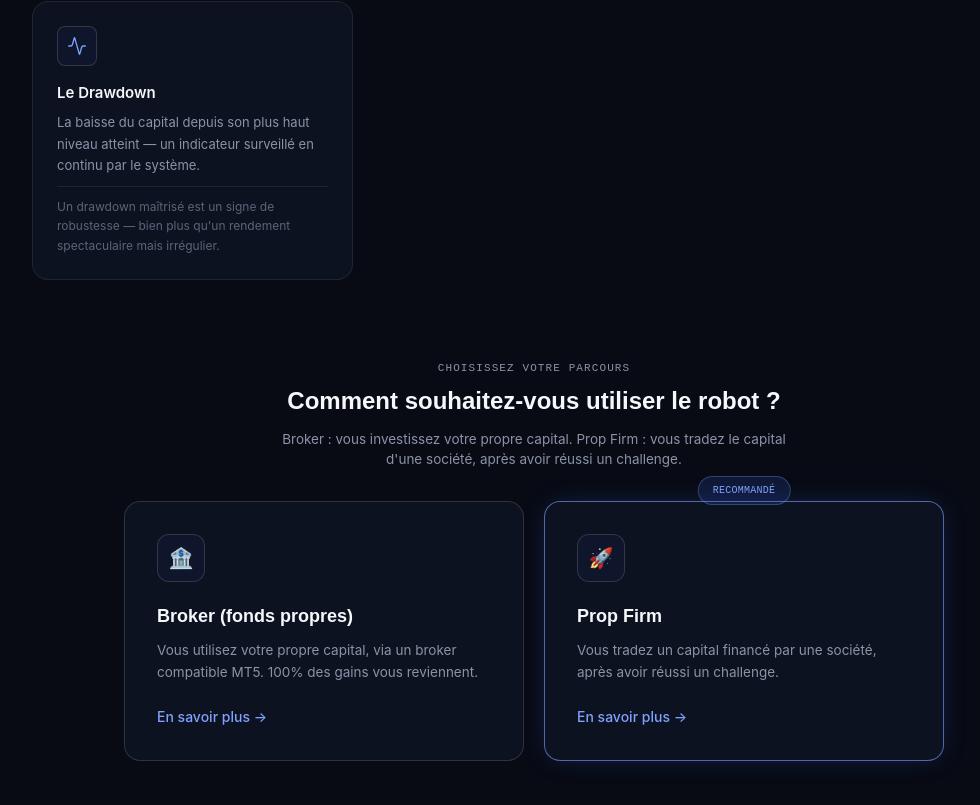
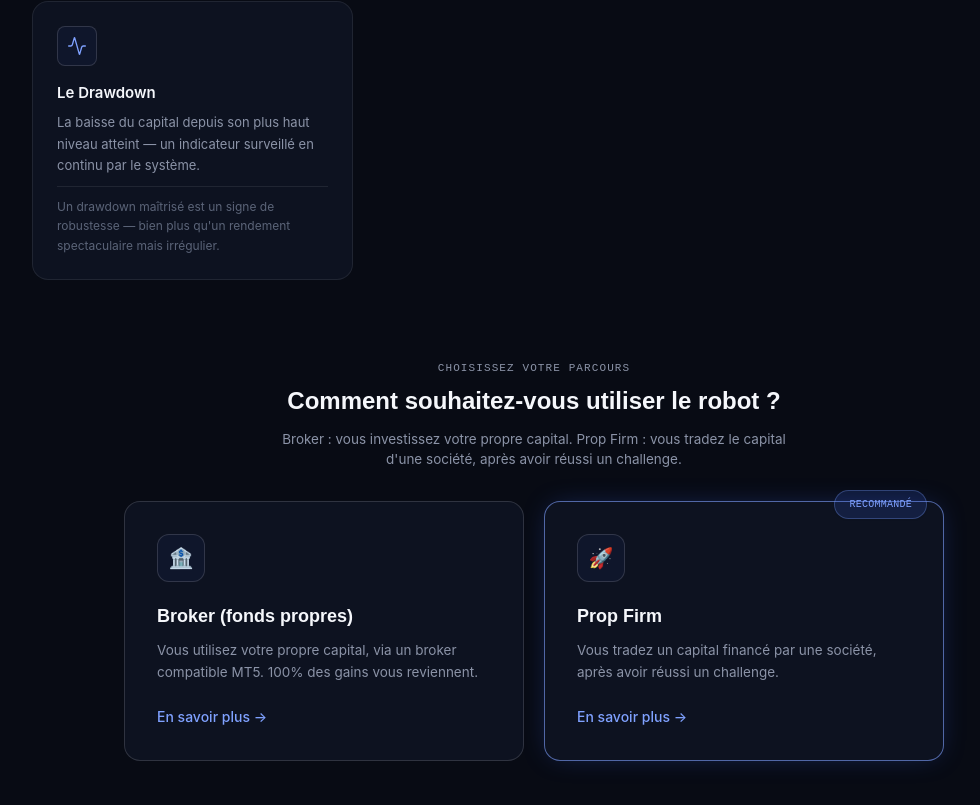
Before and after one commit to Qrypton4/Qrypton-Prenium, a Next.js app: page /guide-qrypton in a window 1280 px wide. Shown: the part 1358-2163 px from the top of the page, without its empty margins (106-1086 px from the left). Built offline with nearby package versions, Linux system fonts and the light colour scheme; no server answers.

Commit message:
Move 'Recommandé' badge position in PathCard
Updated the position of the 'Recommandé' badge in PathCard component.

```diff
--- a/components/guide/PathCard.tsx
+++ b/components/guide/PathCard.tsx
@@ -23,7 +23,7 @@ export default function PathCard({
       }`}
     >
       {recommended && (
-        <span className="absolute -top-[26px] left-1/2 -translate-x-1/2 px-3.5 py-1.5 rounded-full text-[10px] font-mono uppercase tracking-wide bg-blue/15 text-blue-soft border border-blue-soft/30">
+        <span className="absolute -top-3 right-4 px-3.5 py-1.5 rounded-full text-[10px] font-mono uppercase tracking-wide bg-blue/15 text-blue-soft border border-blue-soft/30 shadow-sm">
           Recommandé
         </span>
       )}
```
